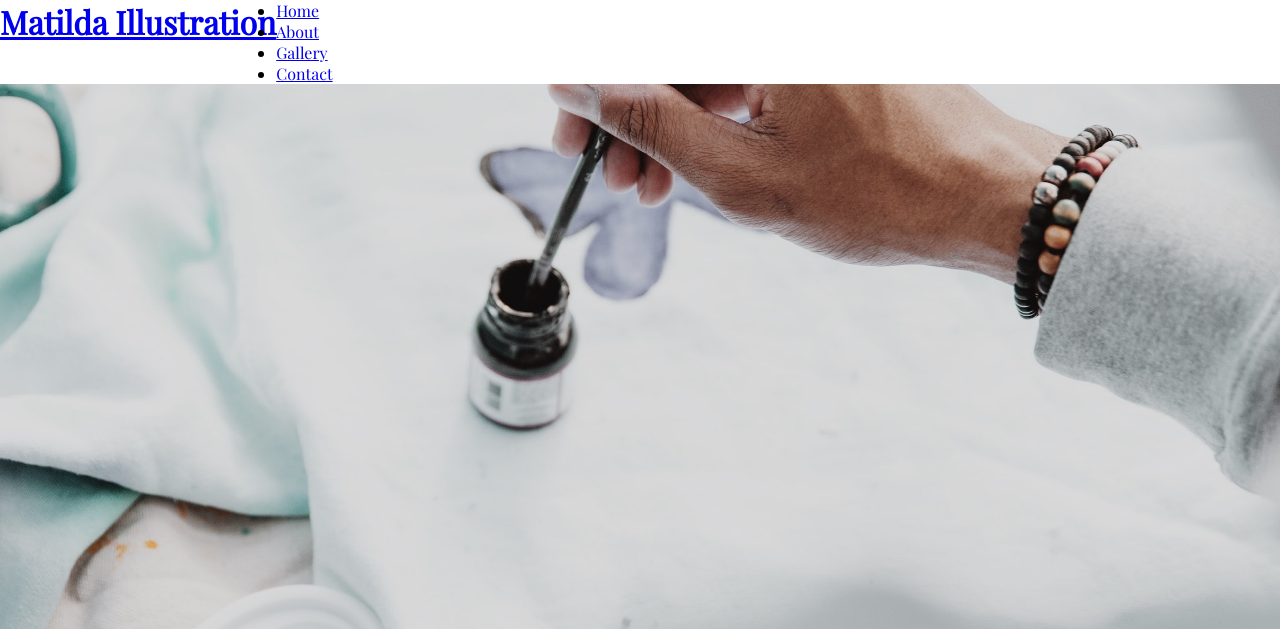
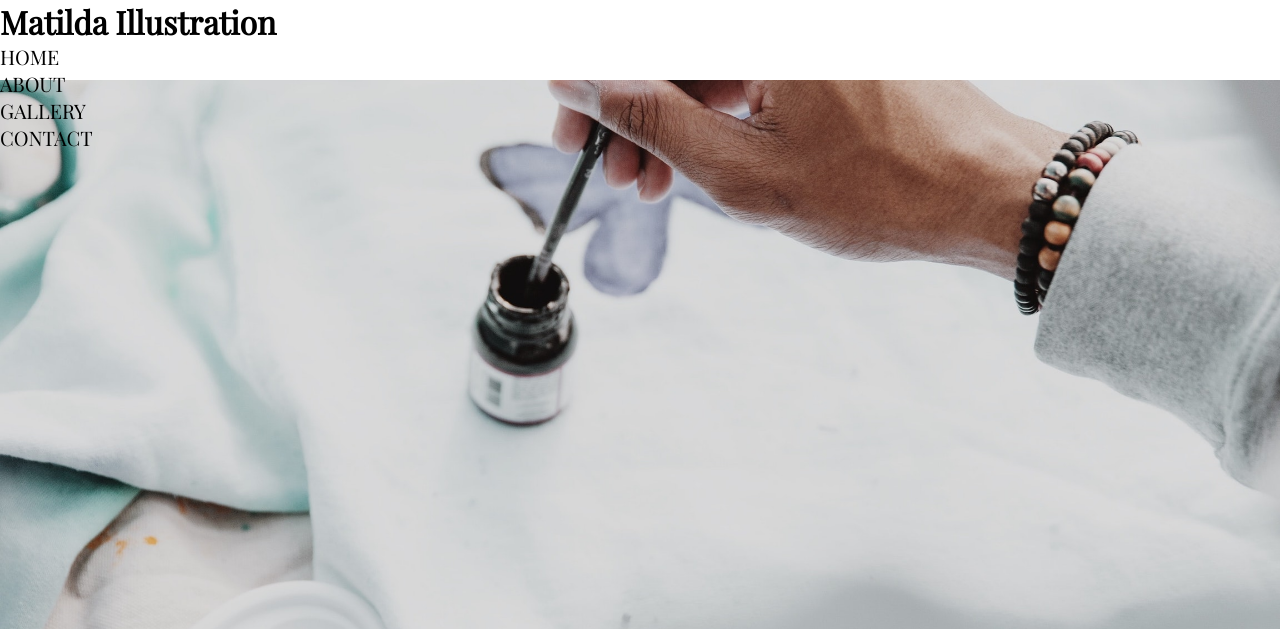
Before and after one commit to Ajn0r/matilda-illustration, a plain HTML site: page index.html in a window 1280 px wide. Shown: the top 629 px of the page. Drawn offline with nearby package versions, Linux system fonts and the light colour scheme; a web font is replaced by a local one.

Commit message:
add style to menu

```diff
--- a/assets/css/style.css
+++ b/assets/css/style.css
@@ -19,10 +19,25 @@ body {
 /* Start of header styles */
 .header {
     width: 100%;
-    overflow: hidden;
-    display: flex;
+    height: 10vh;
+}
+.logo {
+    text-decoration: none;
+    color: black;
+}
+.nav {
 
 }
+.nav-list {
+    list-style: none;
+}
+.nav-list-link {
+    color: black;
+    text-transform: uppercase;
+    text-decoration: none;
+    font-size: 2rem;
+}
+
 /* End of header styles */
 
 /* Start of main styles */
@@ -37,6 +52,7 @@ main {
 /* Start of footer styles */
 .footer {
     text-align: center;
+    height: 10vh;
 }
 .footer-icon {
     text-decoration: none;
@@ -45,3 +61,8 @@ main {
     margin: 10%;
 }
 /* End of footer styles */
+
+/* Media for medium to large screens */
+@media screen and (min-width: 750px){
+
+}
```
